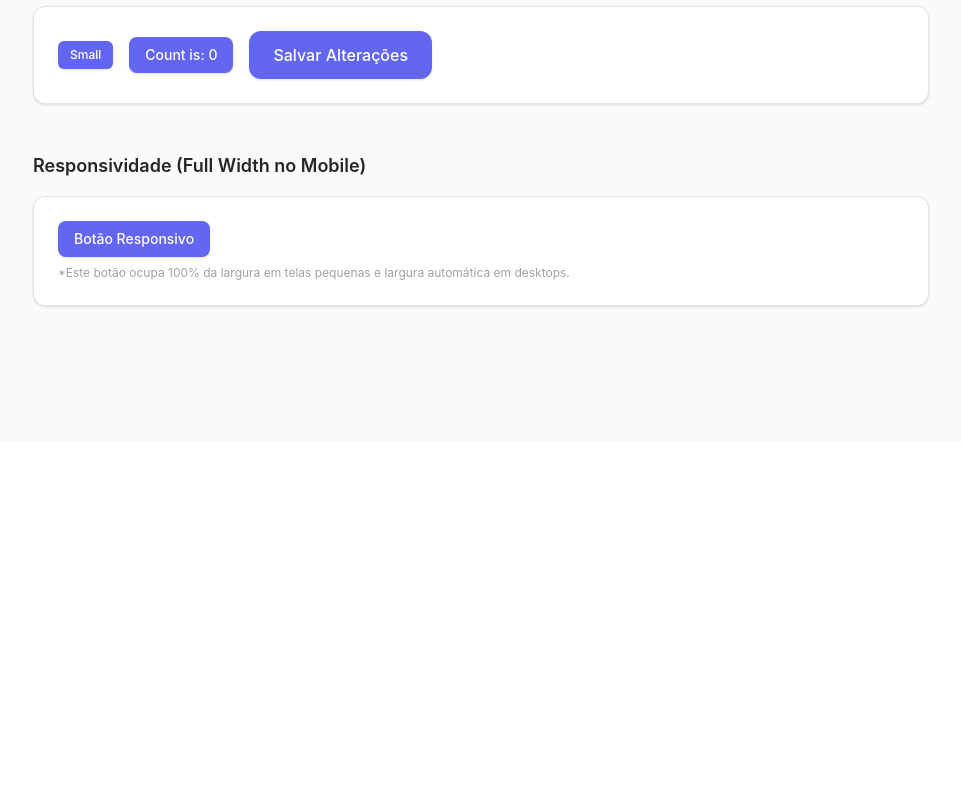
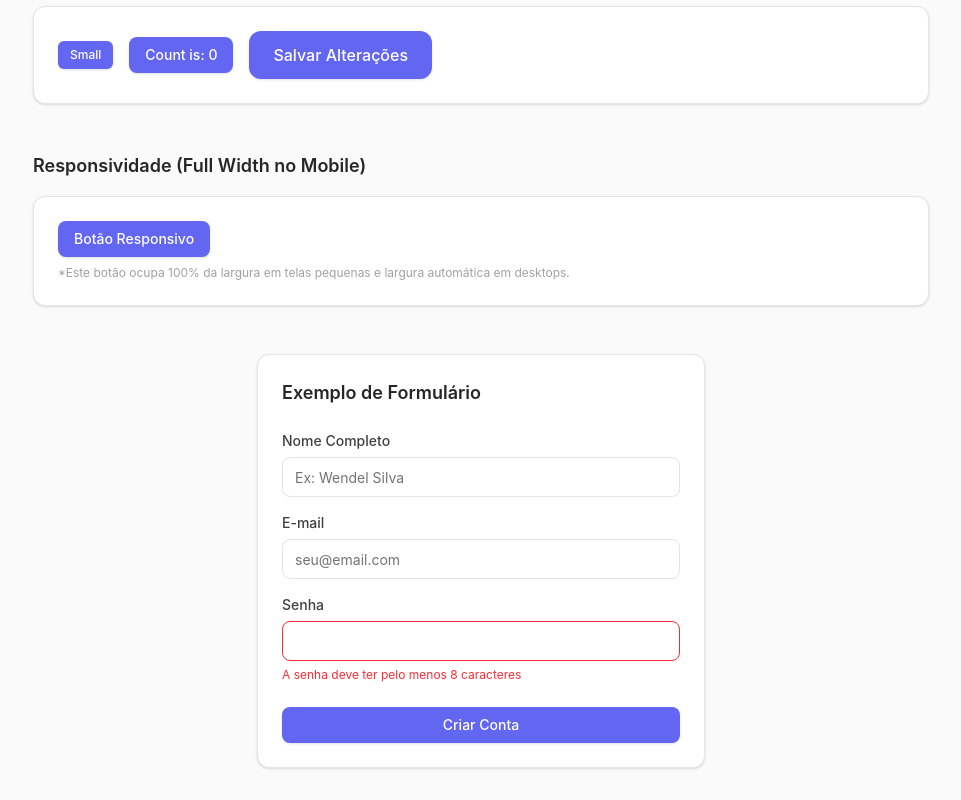
Before and after one commit to wendelvx/assets, a React (Vite) app: page / in a window 1280 px wide. Shown: the part 358-1158 px from the top of the page, without its empty margins (159-1120 px from the left). Before the commit the page ends 800 px from the top, so only its background shows below. Built offline with nearby package versions, Linux system fonts and the light colour scheme.

Commit message:
Adicionando input

```diff
--- a/src/App.jsx
+++ b/src/App.jsx
@@ -1,5 +1,6 @@
 import { useState } from 'react'
-import { Button } from './components/ui/button' // Importação limpa graças ao index.js
+import { Button } from './components/ui/button'
+import { Input } from './components/ui/input';
 import './App.css'
 
 function App() {
@@ -31,7 +32,6 @@ function App() {
           </div>
         </section>
 
-        {/* Seção de Tamanhos e Estados */}
         <section>
           <h2 className="text-lg font-semibold mb-4 text-neutral-800">Tamanhos e Estados</h2>
           <div className="flex flex-wrap items-center gap-4 p-6 bg-white border border-neutral-200 rounded-lg shadow-sm">
@@ -57,6 +57,36 @@ function App() {
           </div>
         </section>
 
+        <section className="max-w-md mx-auto p-6 bg-white border border-neutral-200 rounded-lg shadow-sm">
+  <h2 className="text-lg font-semibold mb-6 text-neutral-800">Exemplo de Formulário</h2>
+
+  <div className="space-y-4">
+    <Input
+      label="Nome Completo"
+      placeholder="Ex: Wendel Silva"
+      id="nome"
+    />
+
+    <Input
+      label="E-mail"
+      type="email"
+      placeholder="seu@email.com"
+      id="email"
+    />
+
+    <Input
+      label="Senha"
+      type="password"
+      error="A senha deve ter pelo menos 8 caracteres"
+      id="password"
+    />
+
+    <Button variant="primary" fullWidth className="mt-2">
+      Criar Conta
+    </Button>
+  </div>
+</section>
+
       </main>
     </div>
   )
--- /dev/null
+++ b/src/components/ui/input/Input.jsx
@@ -0,0 +1,39 @@
+import { forwardRef } from "react";
+
+const inputStyles = {
+  base: "flex h-10 w-full rounded-md border border-neutral-200 bg-white px-3 py-2 text-sm transition-all file:border-0 file:bg-transparent file:text-sm file:font-medium placeholder:text-neutral-500 focus:outline-none focus:ring-2 focus:ring-primary-500/20 focus:border-primary-500 disabled:cursor-not-allowed disabled:opacity-50",
+  error: "border-red-500 focus:ring-red-500/20 focus:border-red-500",
+  label: "text-sm font-medium text-neutral-700 mb-1.5 block",
+  errorText: "text-xs text-red-500 mt-1.5",
+};
+
+export const Input = forwardRef(({ label, error, className = "", id, ...props }, ref) => {
+  return (
+    <div className="w-full">
+      {label && (
+        <label htmlFor={id} className={inputStyles.label}>
+          {label}
+        </label>
+      )}
+
+      <input
+        id={id}
+        ref={ref}
+        className={`
+          ${inputStyles.base}
+          ${error ? inputStyles.error : ""}
+          ${className}
+        `.trim()}
+        {...props}
+      />
+
+      {error && (
+        <p className={inputStyles.errorText}>
+          {error}
+        </p>
+      )}
+    </div>
+  );
+});
+
+Input.displayName = "Input";
--- /dev/null
+++ b/src/components/ui/input/index.js
@@ -0,0 +1 @@
+export * from './Input';
```
